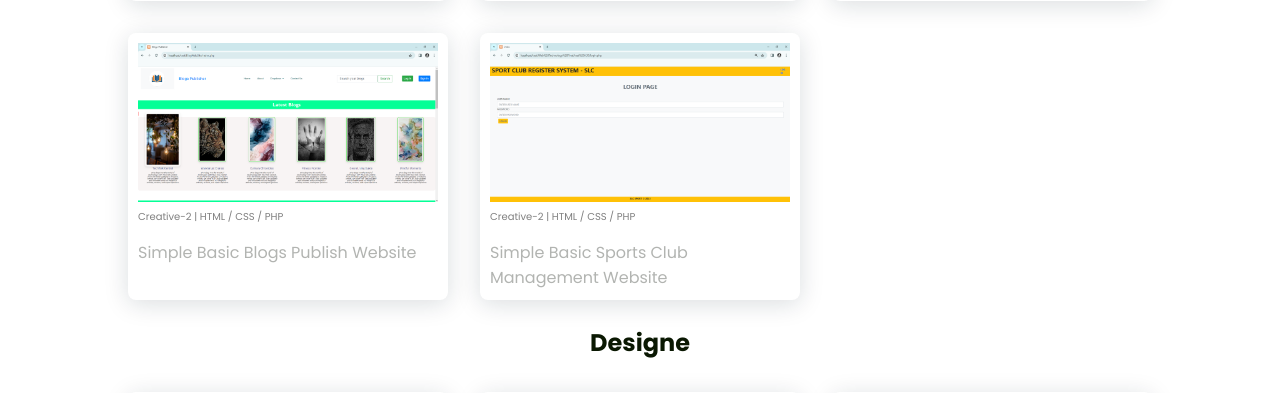
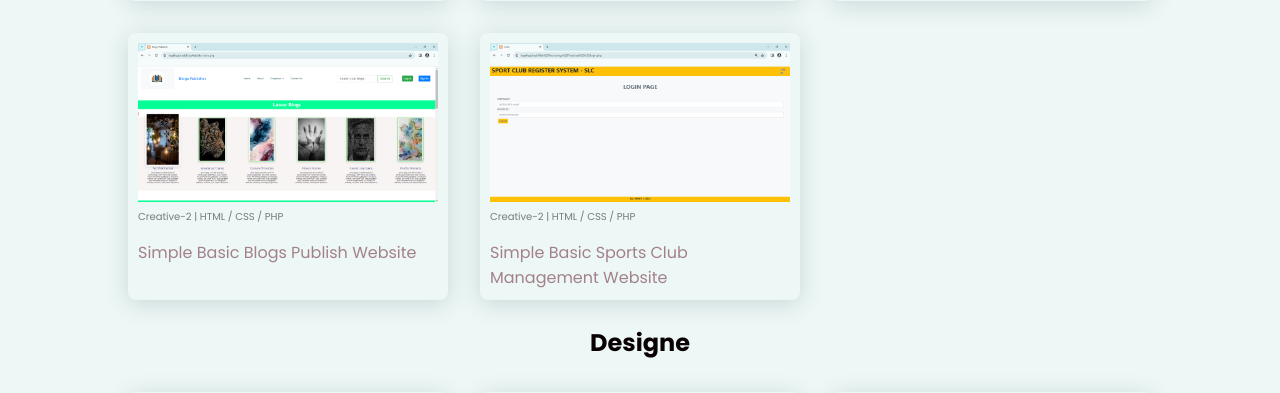
Before and after one commit to ChamithSkulathunga/Chamith-Sadeepa-Portfolio, a PHP site: page /workMain.html in a window 1280 px wide. Shown: the part 858-1251 px from the top of the page. Run offline with PHP 8.4, Linux system fonts and the light colour scheme.

Commit message:
add new cv url and did modifications

```diff
--- a/index.html
+++ b/index.html
@@ -71,7 +71,7 @@
             <polygon fill="var(--ci-primary-color, currentColor)" points="359.873 121.377 337.246 144.004 433.243 240.001 16 240.001 16 240.002 16 272.001 16 272.002 433.24 272.002 337.246 367.996 359.873 390.623 494.498 256 359.873 121.377" class="ci-primary"/>
             </svg></a>
 
-            <a href="https://drive.google.com/file/d/1qUXs-Hq25eNLoYldu6ToK7omRItNgPir/view?usp=sharing" target="_blank"  class="button2">View my CV <svg fill="none" height="25" viewBox="0 0 48 48" width="30" xmlns="http://www.w3.org/2000/svg"><g fill="#333"><path d="m29 24.0479c0 2.7614-2.2386 5-5 5s-5-2.2386-5-5c0-2.7615 2.2386-5 5-5 1.2416 0 2.3774.4525 3.2517 1.2016-.221-.1282-.4778-.2016-.7517-.2016-.8284 0-1.5.6715-1.5 1.5 0 .8284.6716 1.5 1.5 1.5s1.5-.6716 1.5-1.5c0-.274-.0734-.5307-.2016-.7517.7491.8742 1.2016 2.0101 1.2016 3.2517z"/><path clip-rule="evenodd" d="m44 24.0479s-11-12-19.9474-12c-8.9473 0-20.0526 12-20.0526 12s11.1053 12 20.0526 12c8.9474 0 19.9474-12 19.9474-12zm-36.74549-.427c-.15703.1496-.30504.2923-.4435.4269.13846.1347.28647.2774.4435.427 1.14558 1.0913 2.75949 2.5424 4.63699 3.9886 1.1075.853 2.2935 1.6942 3.5177 2.4552-1.5076-1.8826-2.4092-4.2714-2.4092-6.8707 0-2.5994.9016-4.9882 2.4092-6.8708-1.2242.7611-2.4102 1.6022-3.5177 2.4552-1.8775 1.4462-3.49141 2.8973-4.63699 3.9886zm28.90139 4.8465c-1.1437.887-2.3724 1.761-3.6413 2.5453 1.5533-1.8968 2.4854-4.322 2.4854-6.9648 0-2.6429-.9321-5.0681-2.4854-6.9649 1.2689.7843 2.4976 1.6583 3.6413 2.5453 1.864 1.4455 3.4644 2.896 4.6 3.9868.1579.1518.3067.2964.4456.4328-.1389.1363-.2877.2809-.4456.4327-1.1356 1.0908-2.736 2.5413-4.6 3.9868zm-12.1559 4.5805c4.9706 0 9-4.0295 9-9 0-4.9706-4.0294-9-9-9s-9 4.0294-9 9c0 4.9705 4.0294 9 9 9z" fill-rule="evenodd"/></g></svg></a>
+            <a href="https://drive.google.com/file/d/1FER5WXmmxnYXs99-Gdk98JTJ2pHg6jLw/view?usp=sharing" target="_blank"  class="button2">View my CV <svg fill="none" height="25" viewBox="0 0 48 48" width="30" xmlns="http://www.w3.org/2000/svg"><g fill="#333"><path d="m29 24.0479c0 2.7614-2.2386 5-5 5s-5-2.2386-5-5c0-2.7615 2.2386-5 5-5 1.2416 0 2.3774.4525 3.2517 1.2016-.221-.1282-.4778-.2016-.7517-.2016-.8284 0-1.5.6715-1.5 1.5 0 .8284.6716 1.5 1.5 1.5s1.5-.6716 1.5-1.5c0-.274-.0734-.5307-.2016-.7517.7491.8742 1.2016 2.0101 1.2016 3.2517z"/><path clip-rule="evenodd" d="m44 24.0479s-11-12-19.9474-12c-8.9473 0-20.0526 12-20.0526 12s11.1053 12 20.0526 12c8.9474 0 19.9474-12 19.9474-12zm-36.74549-.427c-.15703.1496-.30504.2923-.4435.4269.13846.1347.28647.2774.4435.427 1.14558 1.0913 2.75949 2.5424 4.63699 3.9886 1.1075.853 2.2935 1.6942 3.5177 2.4552-1.5076-1.8826-2.4092-4.2714-2.4092-6.8707 0-2.5994.9016-4.9882 2.4092-6.8708-1.2242.7611-2.4102 1.6022-3.5177 2.4552-1.8775 1.4462-3.49141 2.8973-4.63699 3.9886zm28.90139 4.8465c-1.1437.887-2.3724 1.761-3.6413 2.5453 1.5533-1.8968 2.4854-4.322 2.4854-6.9648 0-2.6429-.9321-5.0681-2.4854-6.9649 1.2689.7843 2.4976 1.6583 3.6413 2.5453 1.864 1.4455 3.4644 2.896 4.6 3.9868.1579.1518.3067.2964.4456.4328-.1389.1363-.2877.2809-.4456.4327-1.1356 1.0908-2.736 2.5413-4.6 3.9868zm-12.1559 4.5805c4.9706 0 9-4.0295 9-9 0-4.9706-4.0294-9-9-9s-9 4.0294-9 9c0 4.9705 4.0294 9 9 9z" fill-rule="evenodd"/></g></svg></a>
 
           </div>
         </div>
--- a/reso/css/style.css
+++ b/reso/css/style.css
@@ -11,9 +11,12 @@
   /*===== Colores =====*/
   /*Purple 260 - Red 355 - Blue 224 - Pink 340*/
   /* HSL color mode */
-  --hue-color: 98.4;
-  --first-color: hsl(var(--hue-color), 2%, 70%);
-  --second-color: hsl(var(--hue-color), 86%, 5%);
+  /* --hue-color: 98.4; */
+  --hue-color: 344;
+  /* --first-color: hsl(var(--hue-color), 10%, 60%); */
+  --first-color: hsl(var(--hue-color), 15%, 57%);
+
+  --second-color: hsl(var(--hue-color), 86%, 2%);
   /*===== Fuente y tipografia =====*/
   --body-font: "Poppins", sans-serif;
   --big-font-size: 1.8rem;
@@ -54,6 +57,7 @@ body {
   font-family: var(--body-font);
   font-size: var(--normal-font-size);
   color: var(--second-color);
+  background-color: #EDF7F6;
 }
 
 h1, h2, p {
@@ -296,7 +300,7 @@ img {
 }
 
 /* Apply animation to the class */
-.homeTitleColor , .colourChange {
+.homeTitleColor , .colourChange   {
   animation: colorChange 5s infinite; /* 5s duration, infinite loop */
   transition: color 0.5s ease; /* Ensures smooth transition */
 }
@@ -643,6 +647,8 @@ table tr {
   .contactContainer {
     justify-items: center;
   }
+
+
 }
 
 @media screen and (min-width: 768px) {
```
